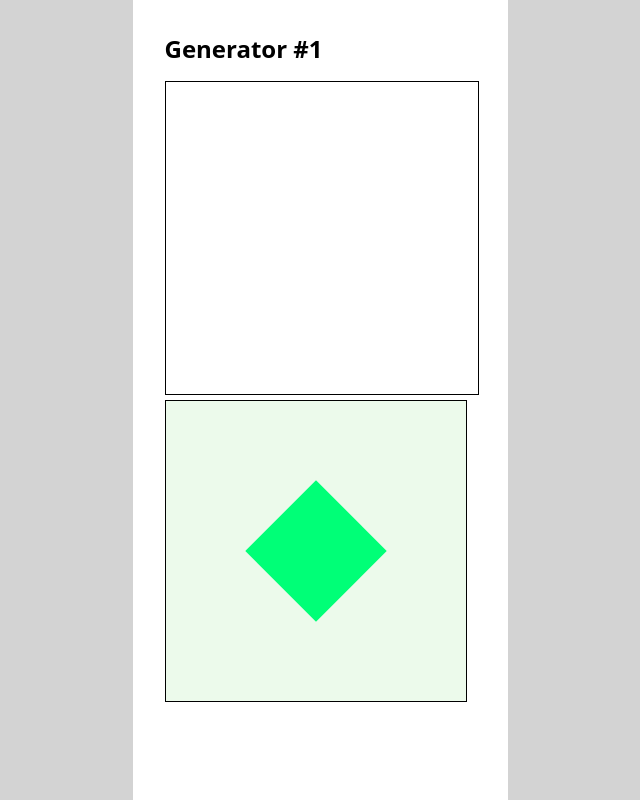
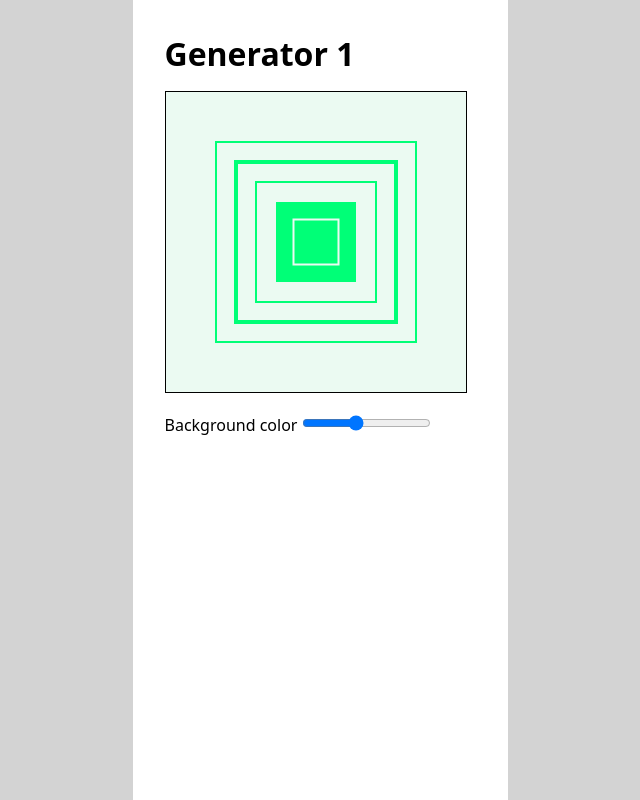
Before and after one commit to chris-kuehn/capstone-project, a Next.js app: page / in a window 1280 px wide. Shown: the whole page, without its empty margins (320-960 px from the left). Built offline with nearby package versions, Linux system fonts and the light colour scheme.

Commit message:
add slider and artwork

```diff
--- a/components/CanvasOne.js
+++ b/components/CanvasOne.js
@@ -1,27 +1,80 @@
-import { useRef, useEffect } from "react";
+import { useRef, useEffect, useState } from "react";
 import styled from "styled-components";
+
+function lineWidthRandomizer() {
+  const randomNumber = Math.random();
+  if (randomNumber <= 0.4) {
+    return 2;
+  } else if (randomNumber <= 0.8) {
+    return 8;
+  } else {
+    return 4;
+  }
+}
+
+let firstLineWidth = lineWidthRandomizer();
+let secondLineWidth = lineWidthRandomizer();
+let thirdLineWidth = lineWidthRandomizer();
+let fourthLineWidth = lineWidthRandomizer();
 
 export default function CanvasOne() {
   const canvasRef = useRef(null);
+  const [backgroundColor, setBackgroundColor] = useState(148);
   useEffect(() => {
     const canvas = canvasRef.current;
     const ctx = canvas.getContext("2d");
     // Beginn drawing statements
-    ctx.fillStyle = "hsl(113, 60%, 95%)";
+    ctx.fillStyle = `hsl(${backgroundColor}, 60%, 95%)`;
     ctx.fillRect(0, 0, canvas.width, canvas.height);
 
     ctx.fillStyle = "hsl(148, 100%, 50%)";
     ctx.translate(150, 150);
-    ctx.rotate((45 * Math.PI) / 180);
-    ctx.beginPath();
-    ctx.fillRect(-50, -50, 100, 100);
+    ctx.rotate((0 * Math.PI) / 180);
+    ctx.fillRect(-40, -40, 80, 80);
+
+    ctx.lineWidth = firstLineWidth;
+
+    ctx.strokeStyle = `hsl(${backgroundColor}, 60%, 95%)`;
+    ctx.strokeRect(-22.5, -22.5, 45, 45);
+
+    ctx.strokeStyle = "hsl(148, 100%, 50%)";
+    ctx.lineWidth = secondLineWidth;
+    ctx.strokeRect(-60, -60, 120, 120);
+
+    ctx.lineWidth = thirdLineWidth;
+    ctx.strokeRect(-80, -80, 160, 160);
+
+    ctx.lineWidth = fourthLineWidth;
+    ctx.strokeRect(-100, -100, 200, 200);
+
+    // Reset the transformation matrix to the identity matrix
+    ctx.setTransform(1, 0, 0, 1, 0, 0);
     // End drawing statements
-  }, []);
-  return <StyledCanvas width="300" height="300" ref={canvasRef} />;
+  }, [backgroundColor]);
+  return (
+    <>
+      <StyledHeadline>Generator 1</StyledHeadline>
+      <StyledCanvas width="300" height="300" ref={canvasRef} />
+      <lable htmlFor="colorSelector">Background color </lable>
+      <input
+        type="range"
+        min="0"
+        max="360"
+        value={backgroundColor}
+        onChange={(event) => setBackgroundColor(event.target.value)}
+        id="colorSelector"
+      />
+    </>
+  );
 }
 
 const StyledCanvas = styled.canvas`
   border: 1px solid black;
+  margin-bottom: 1rem;
+`;
+
+const StyledHeadline = styled.h1`
+  margin-bottom: 1rem;
 `;
 
 // About useRef:
--- a/next.config.js
+++ b/next.config.js
@@ -3,7 +3,7 @@ const nextConfig = {
   compiler: {
     styledComponents: true,
   },
-  reactStrictMode: true,
+  reactStrictMode: false,
   webpack(config) {
     config.module.rules.push({
       test: /\.svg$/i,
--- a/pages/index.js
+++ b/pages/index.js
@@ -5,7 +5,6 @@ import Wrapper from "@/components/Wrapper";
 export default function HomePage() {
   return (
     <Wrapper>
-      <ArtGenerator />
       <CanvasOne />
     </Wrapper>
   );
```
